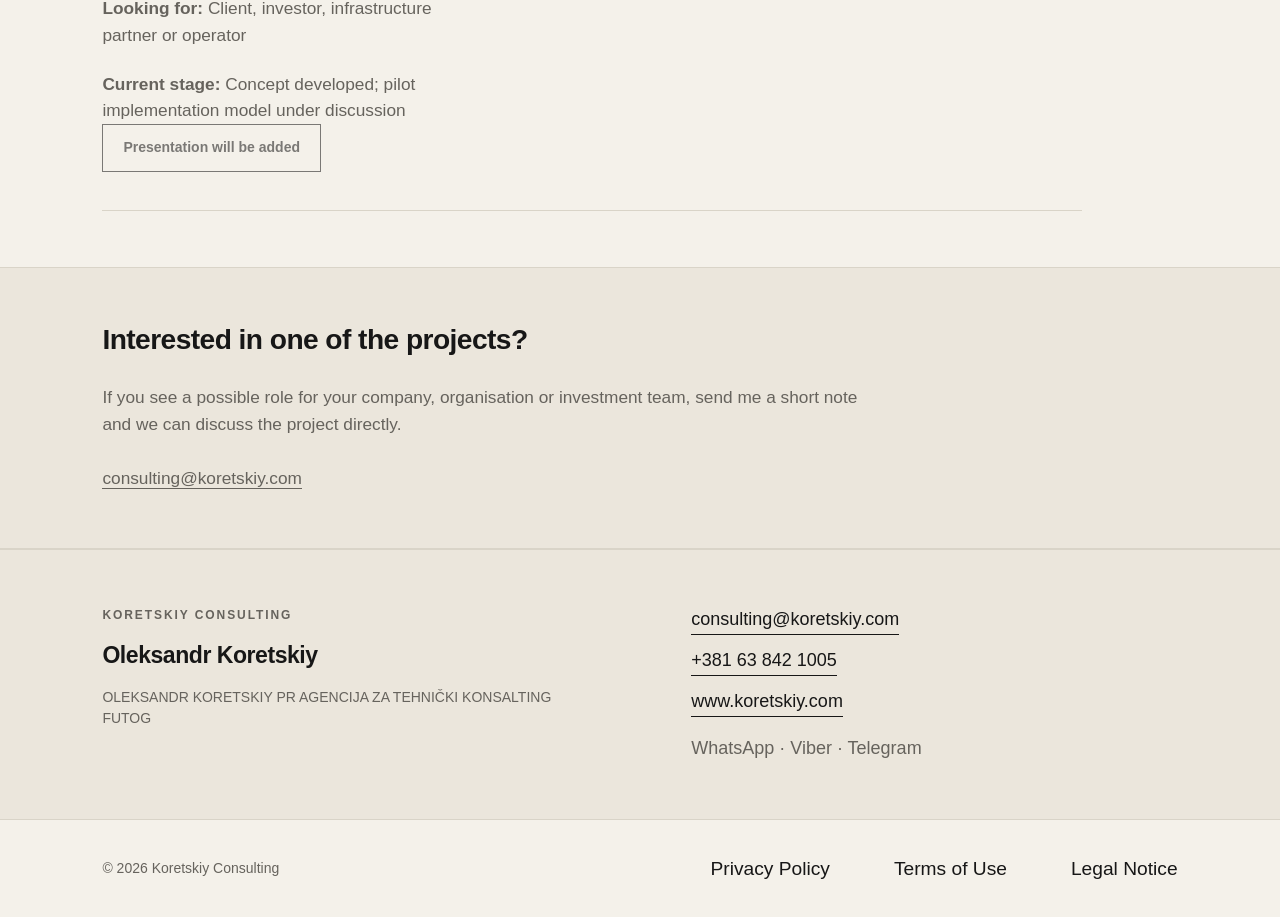
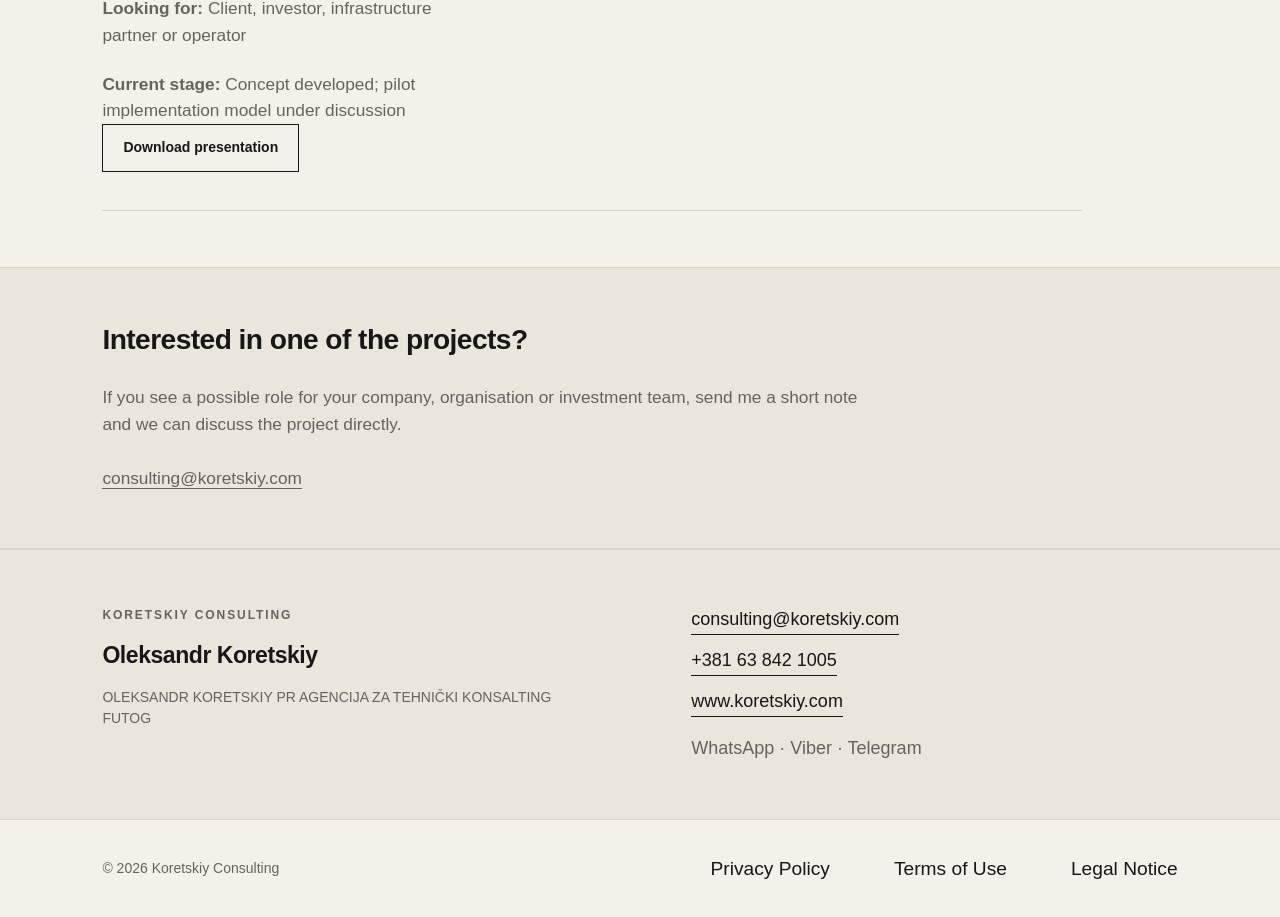
Before and after one commit to oikua66/damp-diagnostics, a Next.js app: page /en/perspectives in a window 1280 px wide. Shown: the part 996-1913 px from the top of the page. Built offline with nearby package versions, Linux system fonts and the light colour scheme; no server answers.

Commit message:
Link localized AI Energy Campus project PDFs

```diff
--- a/app/[lang]/perspectives/page.tsx
+++ b/app/[lang]/perspectives/page.tsx
@@ -9,7 +9,7 @@
   projects: string;
   lookingFor: string;
   stage: string;
-  presentationSoon: string;
+  downloadPresentation: string;
   contactTitle: string;
   contactText: string;
   projectTitle: string;
@@ -25,7 +25,7 @@
     projects: 'Current projects',
     lookingFor: 'Looking for',
     stage: 'Current stage',
-    presentationSoon: 'Presentation will be added',
+    downloadPresentation: 'Download presentation',
     contactTitle: 'Interested in one of the projects?',
     contactText: 'If you see a possible role for your company, organisation or investment team, send me a short note and we can discuss the project directly.',
     projectTitle: 'AI Energy Campus — Serbia',
@@ -39,7 +39,7 @@
     projects: 'Текущие проекты',
     lookingFor: 'Ищем',
     stage: 'Текущая стадия',
-    presentationSoon: 'Презентация будет добавлена',
+    downloadPresentation: 'Скачать презентацию',
     contactTitle: 'Заинтересовал один из проектов?',
     contactText: 'Если вы видите возможную роль своей компании, организации или инвестиционной команды, напишите мне — проект можно обсудить напрямую.',
     projectTitle: 'AI Energy Campus — Serbia',
@@ -53,7 +53,7 @@
     projects: 'Поточні проєкти',
     lookingFor: 'Шукаємо',
     stage: 'Поточна стадія',
-    presentationSoon: 'Презентацію буде додано',
+    downloadPresentation: 'Завантажити презентацію',
     contactTitle: 'Зацікавив один із проєктів?',
     contactText: 'Якщо ви бачите можливу роль своєї компанії, організації чи інвестиційної команди, напишіть мені — проєкт можна обговорити безпосередньо.',
     projectTitle: 'AI Energy Campus — Serbia',
@@ -67,7 +67,7 @@
     projects: 'Aktuelni projekti',
     lookingFor: 'Tražimo',
     stage: 'Trenutna faza',
-    presentationSoon: 'Prezentacija će biti dodata',
+    downloadPresentation: 'Preuzmi prezentaciju',
     contactTitle: 'Zainteresovani ste za neki od projekata?',
     contactText: 'Ako vidite moguću ulogu svoje kompanije, organizacije ili investicionog tima, javite mi se i projekat možemo direktno razmotriti.',
     projectTitle: 'AI Energy Campus — Serbia',
@@ -75,6 +75,13 @@
     projectLookingFor: 'Naručioca, investitora, infrastrukturnog partnera ili operatera',
     projectStage: 'Koncept je razvijen; razmatra se model realizacije pilota',
   },
+};
+
+const projectPdf: Record<Lang, string> = {
+  en: '/projects/AI_Energy_Campus_Project_Card_EN.pdf',
+  ru: '/projects/AI_Energy_Campus_Project_Card_RU.pdf',
+  uk: '/projects/AI_Energy_Campus_Project_Card_UA.pdf',
+  sr: '/projects/AI_Energy_Campus_Project_Card_SR.pdf',
 };
 
 export default async function ProjectsPage({ params }: Props) {
@@ -121,9 +128,9 @@
             <p>{t.projectDescription}</p>
             <p><strong>{t.lookingFor}:</strong> {t.projectLookingFor}</p>
             <p><strong>{t.stage}:</strong> {t.projectStage}</p>
-            <span className="button button-light" aria-disabled="true" style={{ opacity: 0.55, cursor: 'default' }}>
-              {t.presentationSoon}
-            </span>
+            <a className="button button-light" href={projectPdf[lang]} download>
+              {t.downloadPresentation}
+            </a>
           </article>
         </div>
       </section>
```
